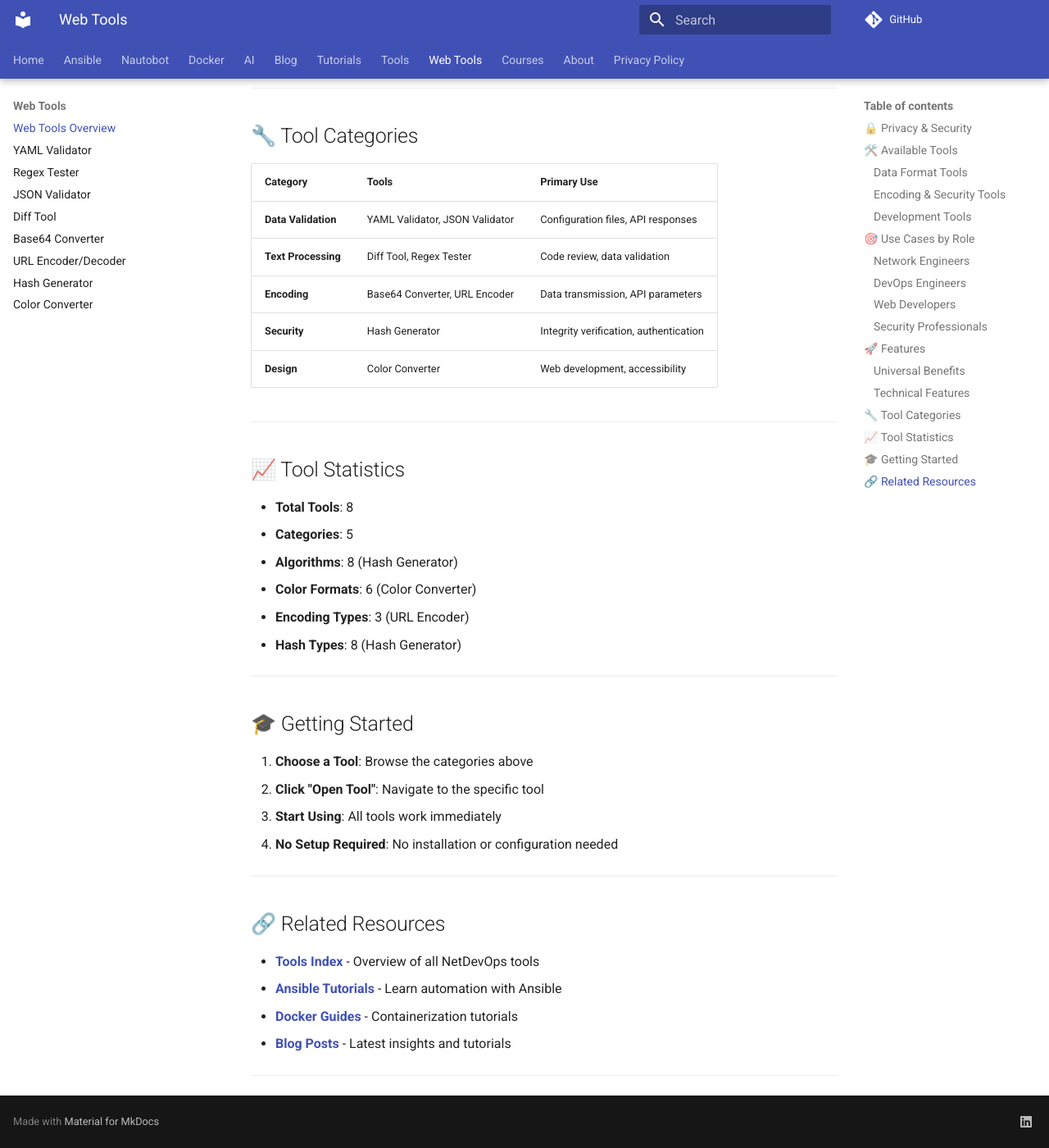
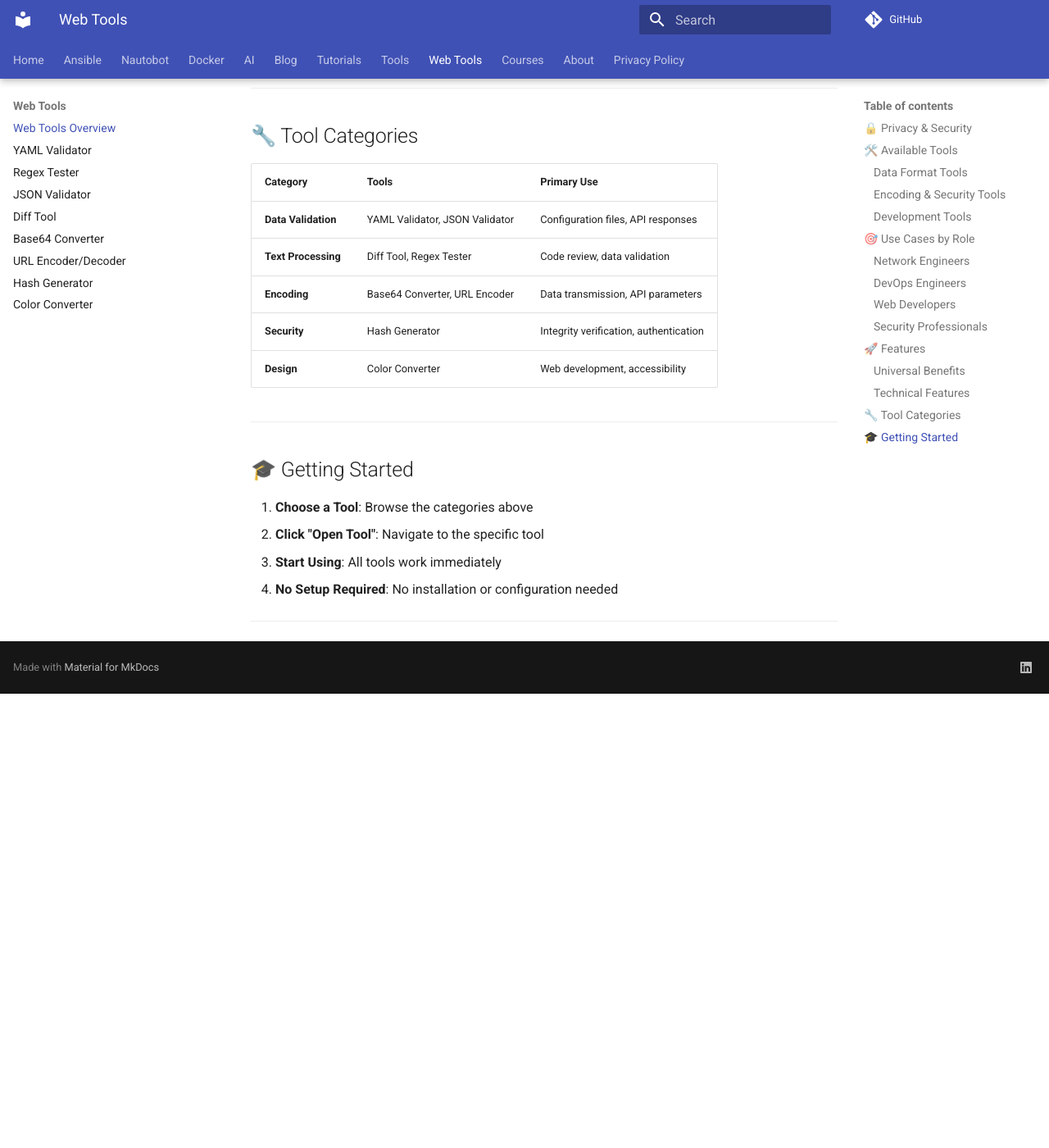
Before and after one commit to bsmeding/bsmeding.github.io, an MkDocs documentation site: the page built from docs/tools/web-tools.md, in a window 1280 px wide and 1400 px high, scrolled down 4328 px. Shown: the whole window at 82% size. Built offline with MkDocs 1.6.1 and Material for MkDocs 9.7.7, drawn with Linux system fonts in a browser that asks for light colours; comment, search, counter and statistics services are not loaded; after the commit the page ends 5174 px from its top, so only the background shows below that.

Commit message:
langins page

```diff
--- a/docs/tools/web-tools.md
+++ b/docs/tools/web-tools.md
@@ -177,17 +177,6 @@ A comprehensive collection of client-side developer tools designed for network a
 
 ---
 
-## 📈 Tool Statistics
-
-- **Total Tools**: 8
-- **Categories**: 5
-- **Algorithms**: 8 (Hash Generator)
-- **Color Formats**: 6 (Color Converter)
-- **Encoding Types**: 3 (URL Encoder)
-- **Hash Types**: 8 (Hash Generator)
-
----
-
 ## 🎓 Getting Started
 
 1. **Choose a Tool**: Browse the categories above
@@ -197,14 +186,6 @@ A comprehensive collection of client-side developer tools designed for network a
 
 ---
 
-## 🔗 Related Resources
-
-- **[Tools Index](tools.md)** - Overview of all NetDevOps tools
-- **[Ansible Tutorials](../tutorials/)** - Learn automation with Ansible
-- **[Docker Guides](../docker/)** - Containerization tutorials
-- **[Blog Posts](../blog/)** - Latest insights and tutorials
-
----
 
 <style>
 .tool-grid {
```
